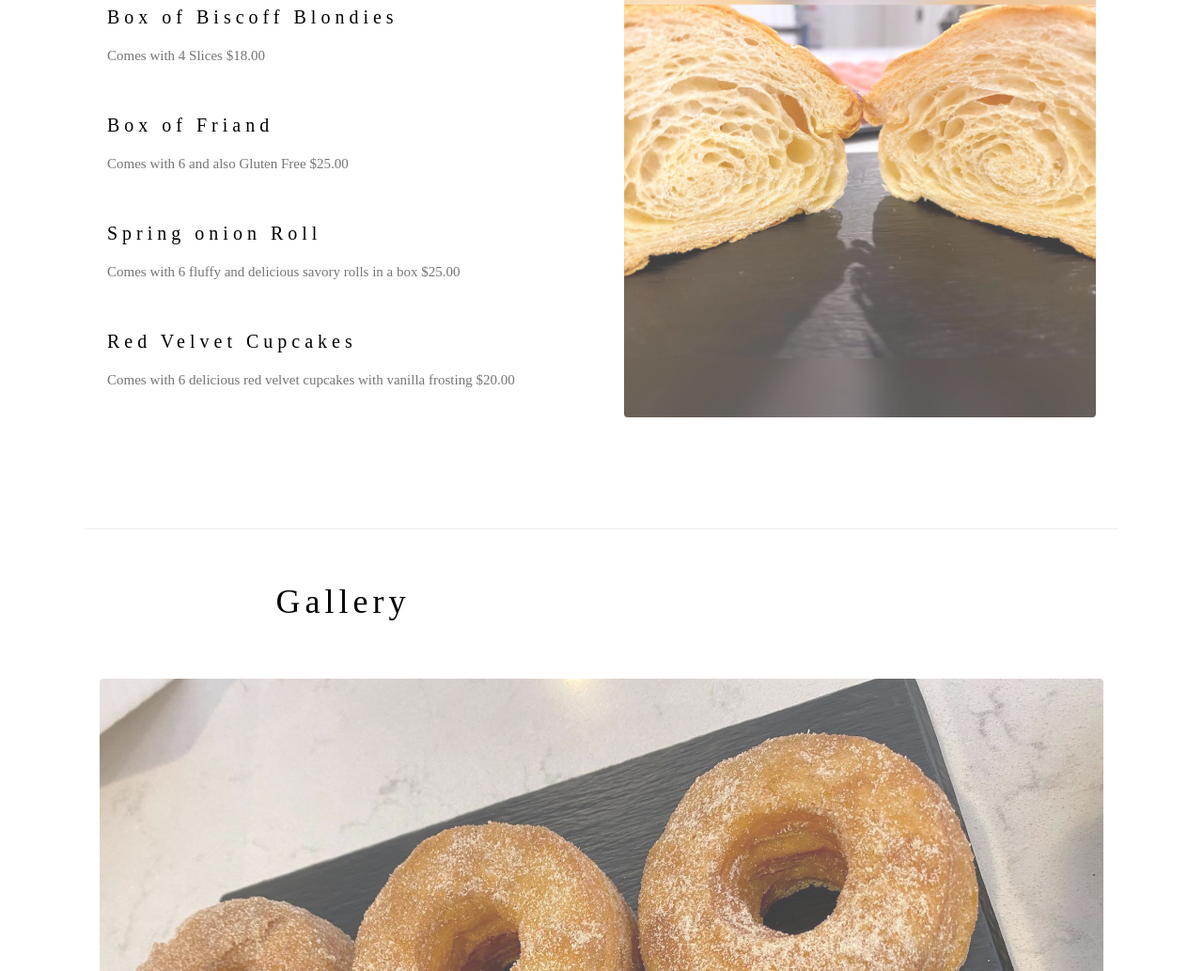
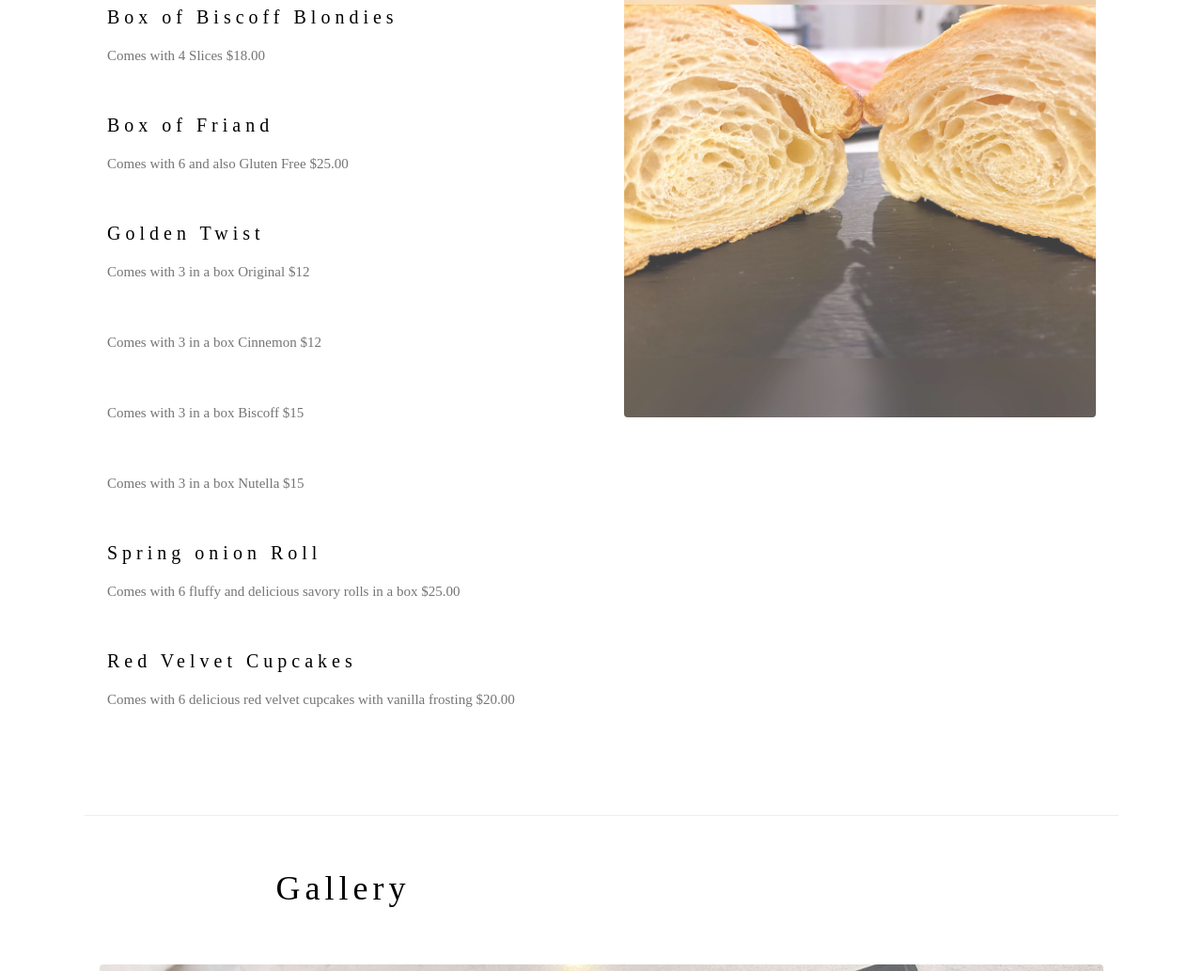
Before and after one commit to donutgirls/donutgirls, a plain HTML site: page index.html in a window 1280 px wide. Shown: the part 2912-3945 px from the top of the page at 94% size. Drawn offline with nearby package versions, Linux system fonts and the light colour scheme.

Commit message:
Update index.html

```diff
--- a/index.html
+++ b/index.html
@@ -106,6 +106,12 @@ Both trained by Portuguese bakers we bring you sweets that your tooth craves. We
 	  <h4>Box of Friand</h4>
       <p class="w3-text-grey">Comes with 6 and also Gluten Free $25.00</p><br>
 
+	    <h4>Golden Twist</h4>
+      <p class="w3-text-grey">Comes with 3 in a box Original $12</p><br>
+      <p class="w3-text-grey">Comes with 3 in a box Cinnemon $12</p><br>
+      <p class="w3-text-grey">Comes with 3 in a box Biscoff $15</p><br>
+      <p class="w3-text-grey">Comes with 3 in a box Nutella $15</p><br>
+
 	   <h4>Spring onion Roll</h4>
       <p class="w3-text-grey">Comes with 6 fluffy and delicious savory rolls in a box $25.00</p><br>
 
```
